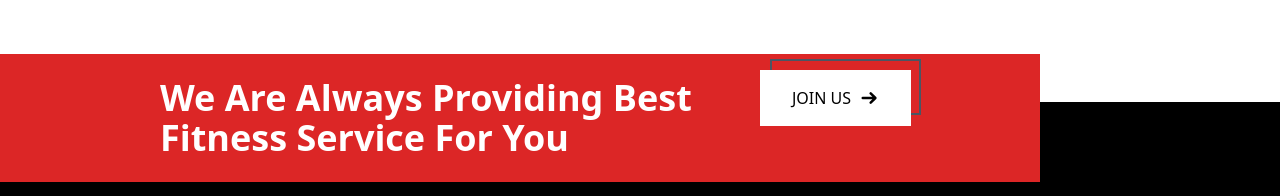
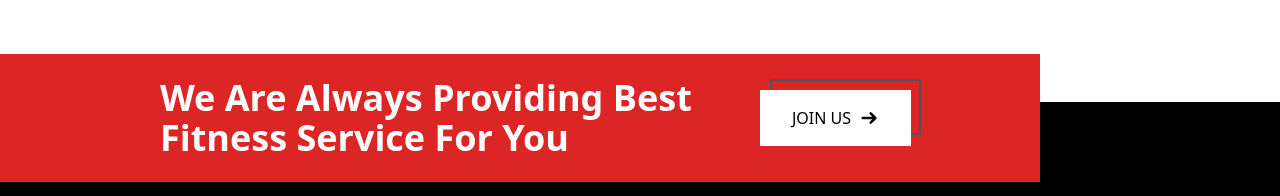
Before and after one commit to OnigiriKing/new-project, a React (Create React App) app: page / in a window 1280 px wide. Shown: the part 2586-2782 px from the top of the page. Built offline with nearby package versions, Linux system fonts and the light colour scheme; grey boxes are pictures that could not be loaded.

Commit message:
Buton style update

```diff
--- a/src/style/costomClass.css
+++ b/src/style/costomClass.css
@@ -155,7 +155,6 @@
 }
 
 .button-class-light {
-  align-self: flex-start;
   position: relative;
   font-weight: 500;
   color: black;
```
